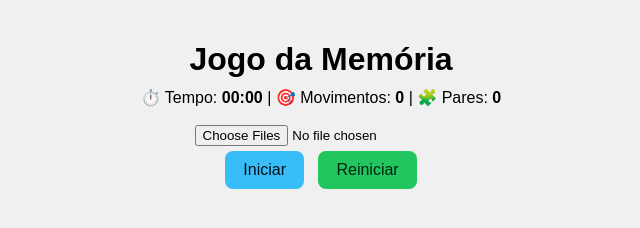
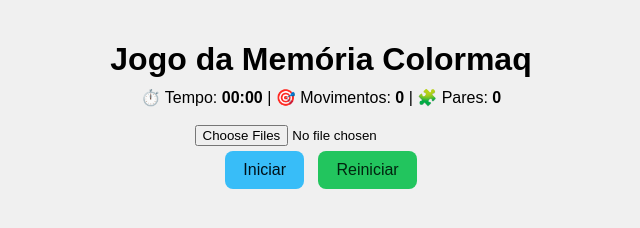
Before and after one commit to maelmedeiros/jogomemoriav3, a plain HTML site: page index.html in a window 1280 px wide. Shown: the whole page, without its empty margins (319-959 px from the left). Drawn offline with Linux system fonts and the light colour scheme.

Commit message:
Update titulo

```diff
--- a/index.html
+++ b/index.html
@@ -95,7 +95,7 @@ button.success { background: #22c55e; color: #01240f; }
 </style>
 </head>
 <body>
-<h1>Jogo da Memória</h1>
+<h1>Jogo da Memória Colormaq</h1>
 <div class="stats">⏱️ Tempo: <b id="time">00:00</b> | 🎯 Movimentos: <b id="moves">0</b> | 🧩 Pares: <b id="pairs">0</b></div>
 
 <div id="warning" class="warning-bar">⚠️ Faltam 3 movimentos!</div>
```
